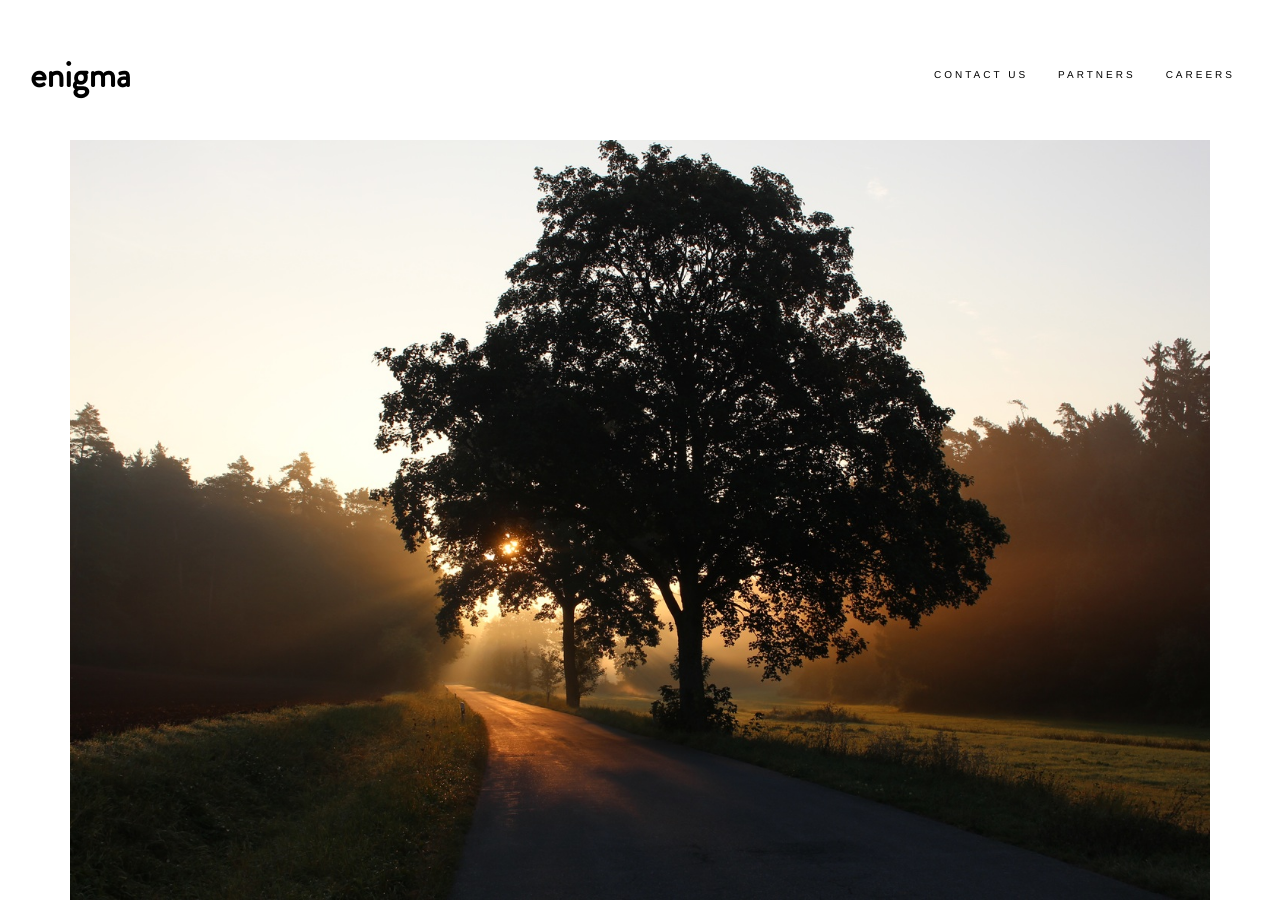
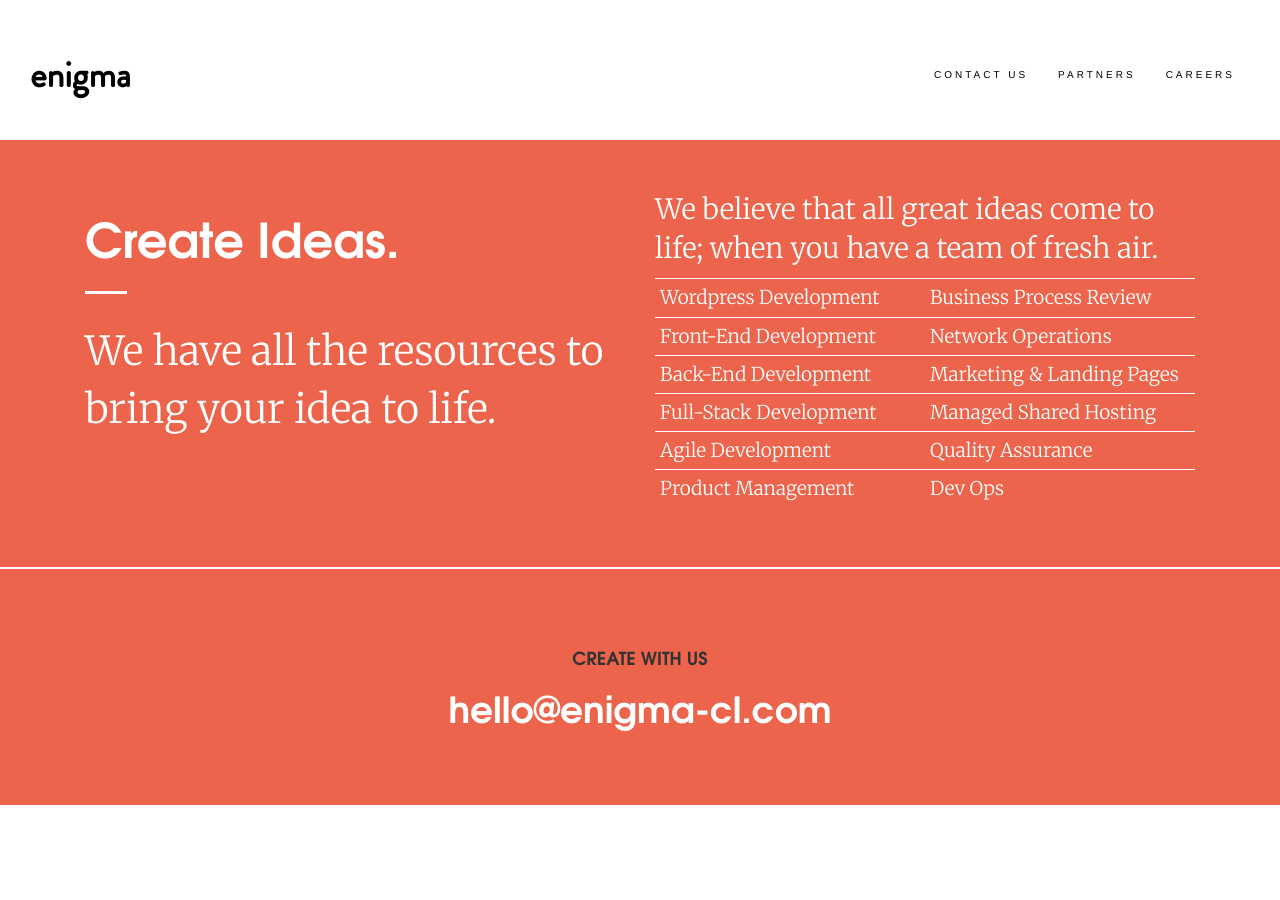
Before and after one commit to dc105297/enigma, a plain HTML site: page index.html in a window 1280 px wide. After the commit the page ends 805 px from the top, so only its background shows below. Drawn offline with nearby package versions, Linux system fonts and the light colour scheme.

Commit message:
index changes

```diff
--- a/assets/css/main.css
+++ b/assets/css/main.css
@@ -1,5 +1,5 @@
 /*Font Family*/
-
+@import url('https://fonts.googleapis.com/css?family=Merriweather:300');
 @font-face {
     font-family: brandon;
     src: url(/assets/fonts/Brandon_reg.otf);
@@ -8,7 +8,14 @@
     font-family: brandon-bold;
     src: url(/assets/fonts/Brandon_bld.otf);
 }
-
+@font-face {
+    font-family: adventor;
+    src: url(/assets/fonts/texgyreadventor-bold.otf);
+}
+body {
+	-webkit-font-smoothing: antialiased !important;
+	-moz-osx-font-smoothing: grayscale;
+}
 .navbar{
 background:transparent;
 border:none;
@@ -164,3 +171,83 @@ padding-bottom: 50px;
   text-align: center;
   padding-bottom:50px;
 }
+.create-row{
+  color:#ffffff;
+  background-color: #EC644B;
+  padding-top:50px;
+  padding-bottom:50px;
+}
+.create-row h1{
+  font-family: adventor, serif;
+  font-size:48px !important;
+}
+.sol-break{
+  width:42px;
+  margin-top:2em;
+  margin-bottom:2em;
+  border-top:3px solid #ffffff;
+}
+.create-row h2{
+  font-family: 'Merriweather', serif;
+  font-size:40px !important;
+  line-height: 58px;
+}
+.create-row p{
+  line-height:1.4em;
+  color:#ffffff;
+  font-size:28px !important;
+  font-family: 'Merriweather', serif;
+}
+.sol-listing-container{
+  display: -webkit-flex;
+  display: flex;
+  -webkit-flex-direction: row;
+  flex-direction: row;
+  -webkit-justify-content: flex-start;
+  justify-content: flex-start;
+}
+.sol-listing{
+  flex:1;
+  -webkit-flex:1;
+  -webkit-box-flex:1;
+  -webkit-box-direction:normal;
+  flex-direction:row;
+  -webkit-box-orient:horizontal;
+}
+.sol-listing ul{
+  padding-left: 0px;
+}
+.sol-listing li{
+  border-top: 1px solid #ffffff;
+  list-style: none;
+  color:#ffffff;
+  font-family: 'Merriweather', serif;
+  font-size:19px;
+  padding-top:5px;
+  padding-bottom:5px;
+  padding-left: 5px;
+  padding-right: 5px;
+}
+.contact-row{
+  border-top: 2px solid #ffffff;
+  background-color:#EC644B;
+  padding-top: 68px;
+  padding-bottom:68px;
+  text-align: center;
+}
+.contact-row h1,h4{
+  font-family: adventor, serif;
+}
+.contact-row h1{
+  color:#ffffff;
+}
+/*Custom Scrollbar*/
+::-webkit-scrollbar {
+  width: 15px;
+}
+::-webkit-scrollbar-track {
+  color:#fff;
+}
+::-webkit-scrollbar-thumb {
+  background: #EC644B;
+}
--- a/index.html
+++ b/index.html
@@ -1,4 +1,5 @@
 <!DOCTYPE html>
+<html>
 <head>
   <meta charset="utf-8">
   <meta http-equiv="X-UA-Compatible" content="IE=edge">
@@ -37,14 +38,61 @@
         </div>
       </div>
     </nav>
-<div class="container">
-  <div id="carousel-main" class="carousel slide" data-ride="carousel">
-    <!-- Wrapper for slides -->
+  </div>
+  <!--End nav and flud-container -->
+
+<div class="container-fluid">
+    <div class="row create-row">
+      <div class="container">
+        <div class="col-md-6">
+          <h1>Create Ideas.</h1>
+          <div class="sol-break"></div>
+          <h2>We have all the resources to bring your idea to life.</h2>
+        </div>
+        <div class="col-md-6">
+          <p>We believe that all great ideas come to life; when you have a team of fresh air. </p>
+          <div class="sol-listing-container">
+            <div class="sol-listing">
+              <ul>
+                <li>Wordpress Development</li>
+                <li>Front-End Development</li>
+                <li>Back-End Development</li>
+                <li>Full-Stack Development</li>
+                <li>Agile Development</li>
+                <li>Product Management</li>
+              </ul>
+            </div>
+            <div class="sol-listing">
+              <ul>
+                <li>Business Process Review</li>
+                <li>Network Operations</li>
+                <li>Marketing & Landing Pages</li>
+                <li>Managed Shared Hosting</li>
+                <li>Quality Assurance</li>
+                <li>Dev Ops</li>
+              </ul>
+            </div>
+          </div>
+        </div>
+      </div>
+    </div>
+    <div class="row contact-row">
+      <div class="container">
+        <div class="col-md-12">
+          <h4>CREATE WITH US</h4>
+          <h1>hello@enigma-cl.com</h1>
+        </div>
+      </div>
+    </div>
+</div>
+
+</body>
+</html>
+
+<!--<div id="carousel-main" class="carousel slide" data-ride="carousel">
     <div class="carousel-inner" role="listbox">
       <div class="item active">
         <img src="assets/img/landing-tree.jpg" alt="...">
       </div>
     </div>
-  </div>
-</div>
-</body>
+  </div>-->
```
Also changed, not shown: assets/fonts/texgyreadventor-bold.otf (added), 1 other file.
